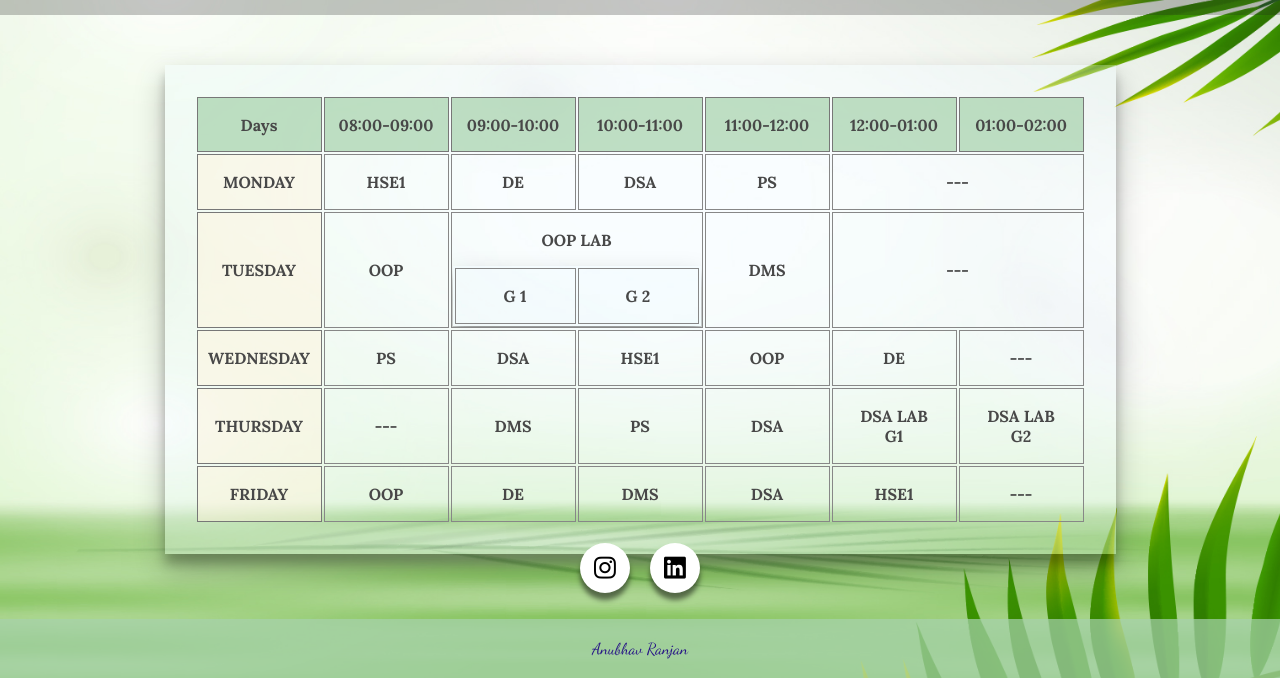
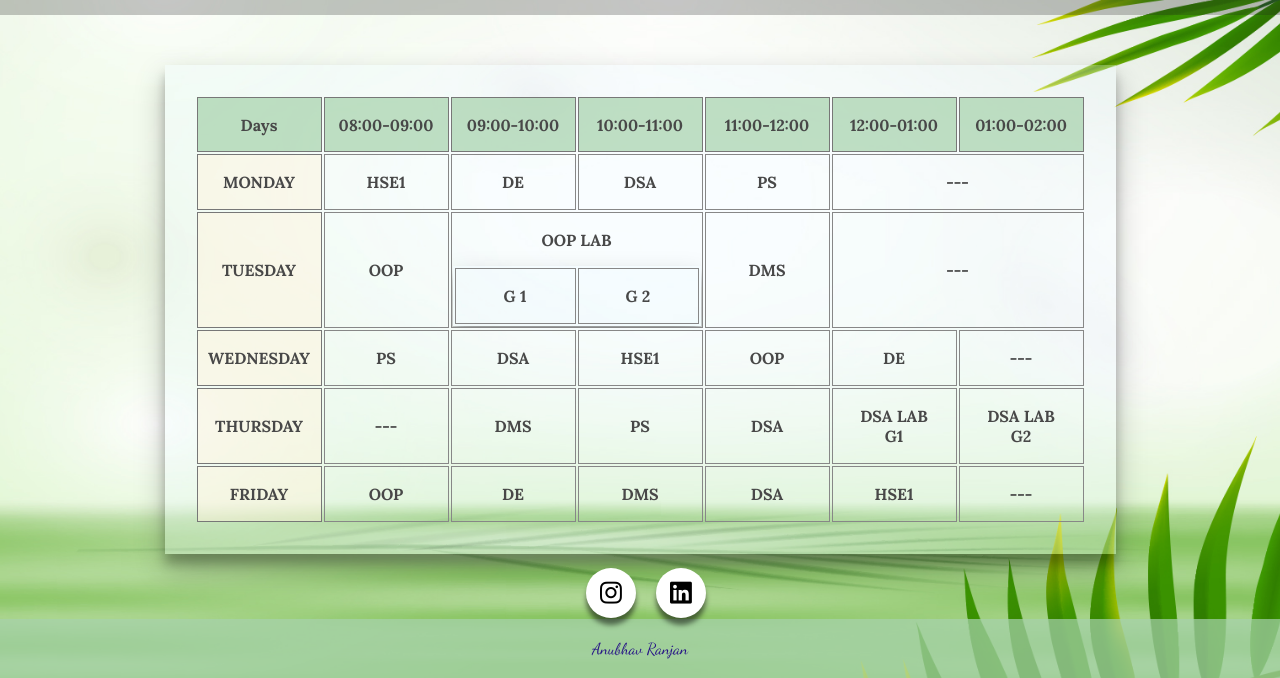
Before and after one commit to War-Anubhav/Timetable, a plain HTML site: page index.html in a window 1280 px wide. Shown: the part 232-910 px from the top of the page. Drawn offline with Linux system fonts and the light colour scheme; a web font is replaced by a local one.

Commit message:
udate in social menue

```diff
--- a/index.css
+++ b/index.css
@@ -127,8 +127,8 @@ footer {
 .social-menu ul {
   position: absolute;
   top: 100%;
-  left: 50%;
-  transform: translate(-50%, -50%);
+  left: 45%;
+  /* transform: translate(-50%, -50%); */
   padding: 0;
   margin: 0;
   display: flex;
```
